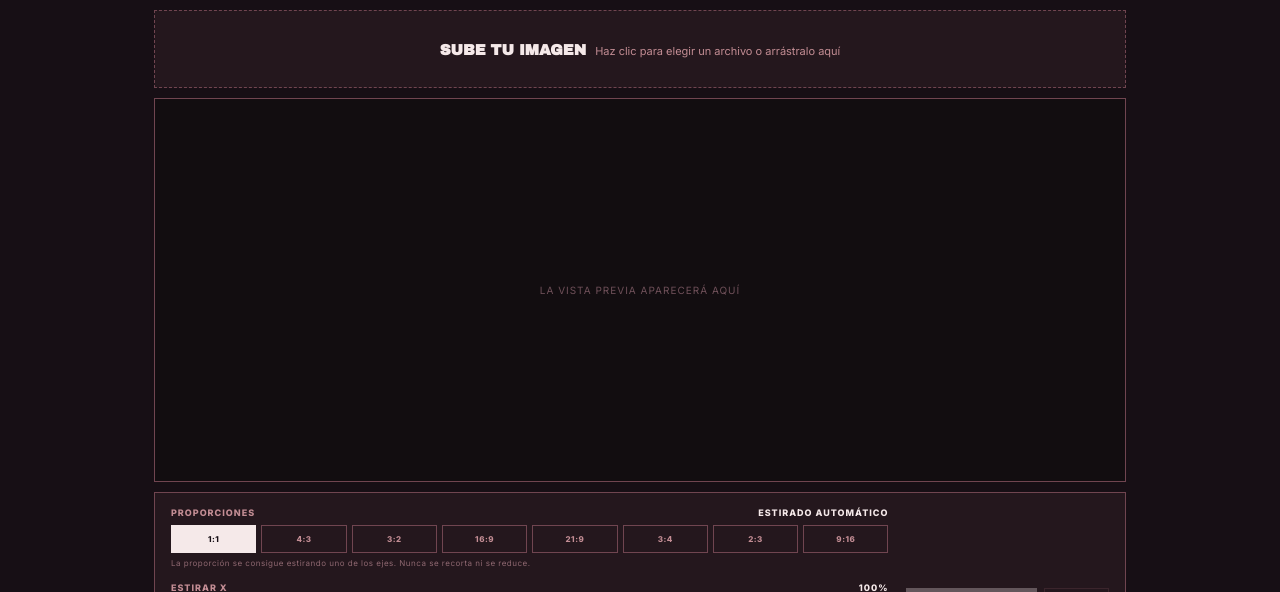
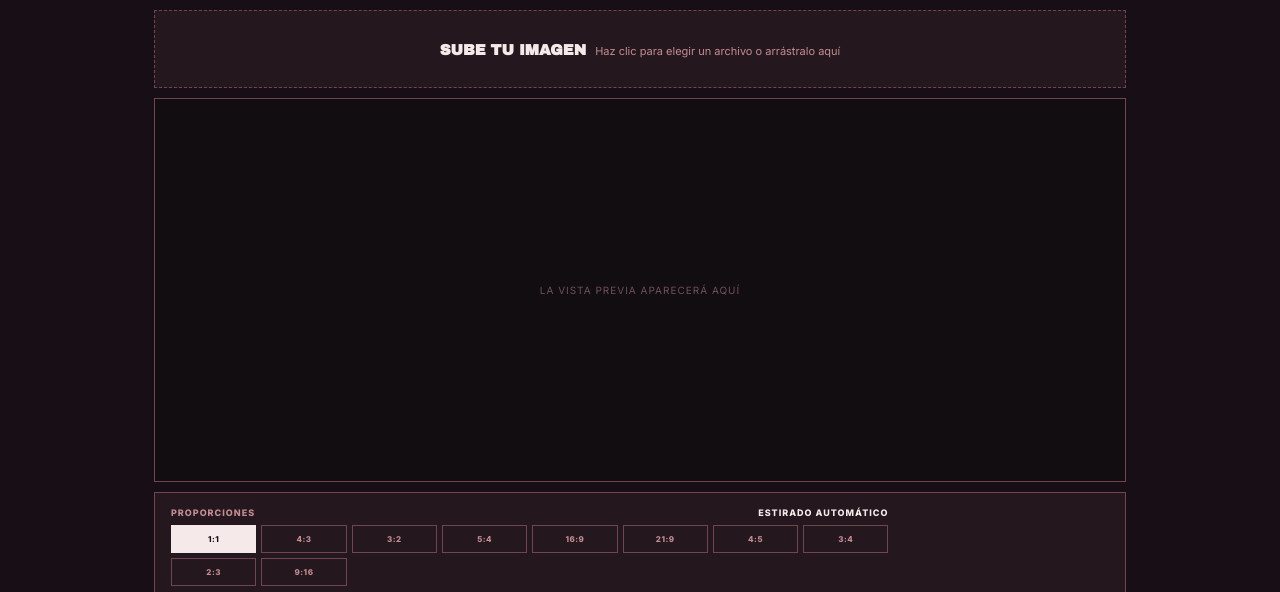
Before and after one commit to Elneocapo/toolsweb, a plain HTML site: page estirar-imagenes.html in a window 1280 px wide. Shown: the part 208-800 px from the top of the page. Drawn offline with Linux system fonts and the light colour scheme.

Commit message:
Add 5:4 and 4:5 aspect ratio presets

```diff
--- a/estirar-imagenes.html
+++ b/estirar-imagenes.html
@@ -63,8 +63,10 @@ input[type=range]{width:100%;accent-color:#C38D94}
 <button type="button" class="ratio-button active" data-ratio="1">1:1</button>
 <button type="button" class="ratio-button" data-ratio="1.3333333333">4:3</button>
 <button type="button" class="ratio-button" data-ratio="1.5">3:2</button>
+<button type="button" class="ratio-button" data-ratio="1.25">5:4</button>
 <button type="button" class="ratio-button" data-ratio="1.7777777778">16:9</button>
 <button type="button" class="ratio-button" data-ratio="2.3333333333">21:9</button>
+<button type="button" class="ratio-button" data-ratio="0.8">4:5</button>
 <button type="button" class="ratio-button" data-ratio="0.75">3:4</button>
 <button type="button" class="ratio-button" data-ratio="0.6666666667">2:3</button>
 <button type="button" class="ratio-button" data-ratio="0.5625">9:16</button>
```
